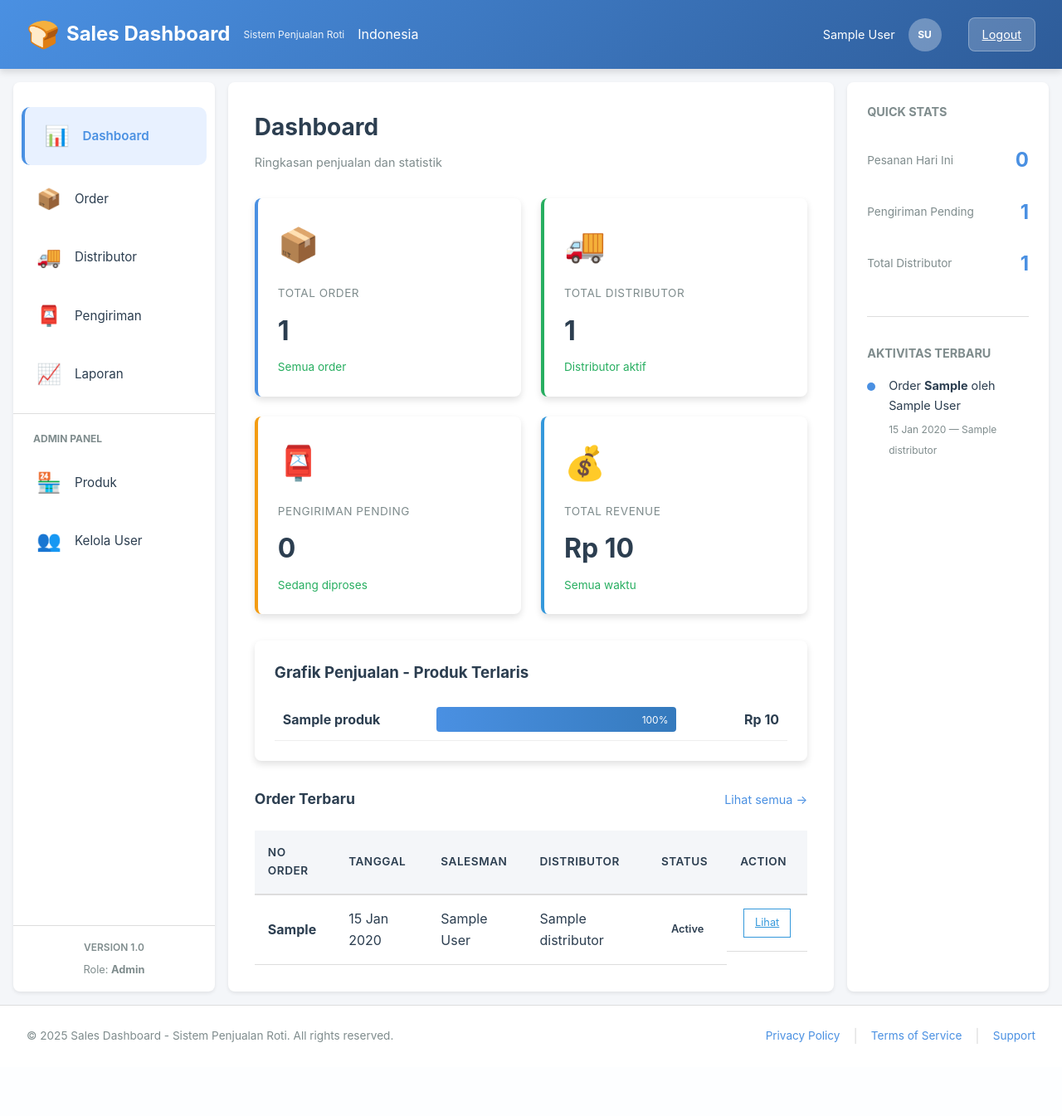
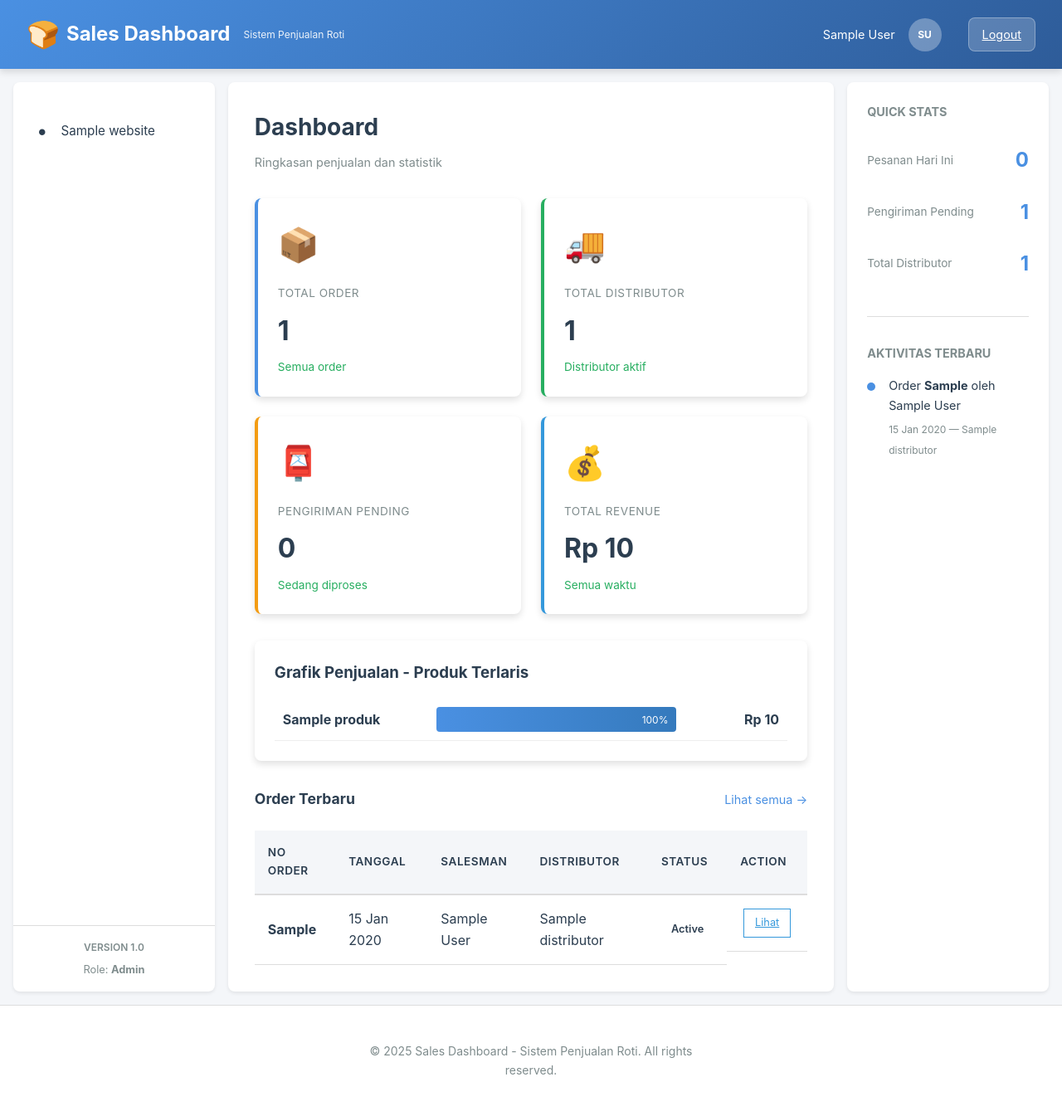
Before and after one commit to najlaramadhani/UAS_ProjectSales_SIFB, a PHP site: page / in a window 1280 px wide. Shown: the whole page at 83% size. Before the commit the page ends 1258 px from the top, so only its background shows below. Run offline with PHP 8.4, Linux system fonts and the light colour scheme; the visitor is signed in with stand-in values (Sample User, id 1); tables that the repository leaves empty or names only in its code hold one stand-in row (values such as "Sample post").

Commit message:
be final
BISSMILLAH DONE PIBS

```diff
--- a/sales-roti/layouts/footer.php
+++ b/sales-roti/layouts/footer.php
@@ -1,17 +1,90 @@
 <?php
-/**
- * Footer Layout Component
- */
+if (session_status() === PHP_SESSION_NONE) {
+    session_start();
+}
+
+if (!isset($koneksi)) {
+    include_once __DIR__ . '/../config/koneksi.php';
+}
+
+// Detect columns in kelola_website
+$columns = [];
+$colsStmt = $koneksi->query("SHOW COLUMNS FROM kelola_website");
+if ($colsStmt) {
+    while ($c = $colsStmt->fetch_assoc()) {
+        $columns[] = $c['Field'];
+    }
+}
+
+if (!function_exists('pickCol')) {
+    function pickCol(array $cols, array $candidates) {
+        foreach ($candidates as $cand) {
+            if (in_array($cand, $cols)) return $cand;
+        }
+        return null;
+    }
+}
+
+$tipeCol = pickCol($columns, ['tipe','type']);
+$activeCol = pickCol($columns, ['is_active','isActive','active']);
+$pageKeyCol = pickCol($columns, ['page_key','key_name','page']);
+$labelCol = pickCol($columns, ['label','value_text','name','title']);
+
+// Get footer items
+$footer_items = [];
+$whereActive = $activeCol ? "`$activeCol` = 1" : '1=1';
+if ($tipeCol) {
+    $sql = "SELECT * FROM kelola_website WHERE `$tipeCol` = 'footer' AND $whereActive";
+} else {
+    $sql = "SELECT * FROM kelola_website WHERE $whereActive";
+}
+
+if ($stmt = $koneksi->prepare($sql)) {
+    if ($stmt->execute()) {
+        $res = $stmt->get_result();
+        $footer_items = $res->fetch_all(MYSQLI_ASSOC);
+    }
+    $stmt->close();
+}
+
+// Organize items by category
+$left_items = [];
+$center_text = "&copy; " . date('Y') . " Sales Dashboard - Sistem Penjualan Roti. All rights reserved.";
+$right_items = [];
+
+foreach ($footer_items as $item) {
+    $pkeyVal = $pageKeyCol ? $item[$pageKeyCol] : (isset($item['page_key']) ? $item['page_key'] : '');
+    $labelVal = $labelCol ? $item[$labelCol] : (isset($item['label']) ? $item['label'] : '');
+
+    if (strpos($pkeyVal, 'socmed') === 0) {
+        $left_items[] = ['key' => $pkeyVal, 'label' => $labelVal];
+    } elseif ($pkeyVal === 'copyright') {
+        $center_text = $labelVal;
+    } elseif (strpos($pkeyVal, 'website') === 0 || strpos($pkeyVal, 'slogan') === 0) {
+        $right_items[] = ['key' => $pkeyVal, 'label' => $labelVal];
+    }
+}
 ?>
+
 <footer class="app-footer">
-    <div class="footer-content">
-        <p class="footer-text">&copy; 2025 Sales Dashboard - Sistem Penjualan Roti. All rights reserved.</p>
-        <div class="footer-links">
-            <a href="#" class="footer-link">Privacy Policy</a>
-            <span class="footer-separator">|</span>
-            <a href="#" class="footer-link">Terms of Service</a>
-            <span class="footer-separator">|</span>
-            <a href="#" class="footer-link">Support</a>
+    <div class="footer-content" style="display: flex; justify-content: space-between; align-items: center; padding: 20px;">
+        <!-- Left: Social Media -->
+        <div class="footer-left" style="flex: 1; text-align: left;">
+            <?php foreach ($left_items as $item): ?>
+                <span class="footer-item" style="margin-right: 15px; font-size: 14px;">📱 <?php echo htmlspecialchars($item['label']); ?></span>
+            <?php endforeach; ?>
+        </div>
+
+        <!-- Center: Copyright -->
+        <div class="footer-center" style="flex: 1; text-align: center;">
+            <p class="footer-text" style="margin: 0; font-size: 14px;"><?php echo $center_text; ?></p>
+        </div>
+
+        <!-- Right: Website Name & Slogan -->
+        <div class="footer-right" style="flex: 1; text-align: right;">
+            <?php foreach ($right_items as $item): ?>
+                <p class="footer-item" style="margin: 0; font-size: 14px;"><?php echo htmlspecialchars($item['label']); ?></p>
+            <?php endforeach; ?>
         </div>
     </div>
 </footer>
--- a/sales-roti/layouts/header.php
+++ b/sales-roti/layouts/header.php
@@ -1,19 +1,79 @@
 <?php
 /**
- * Header Layout Component
+ * Header Layout Component (dynamic from database)
  */
+if (session_status() === PHP_SESSION_NONE) {
+    session_start();
+}
+
 $user_name = isset($_SESSION['user_name']) ? $_SESSION['user_name'] : 'User';
-$user_initials = implode('', array_map(fn($word) => $word[0], explode(' ', $user_name)));
+$user_initials = implode('', array_map(function($w){ return $w[0]; }, explode(' ', $user_name)));
+
+if (!isset($koneksi)) {
+    include_once __DIR__ . '/../config/koneksi.php';
+}
+
+// Detect columns in kelola_website
+$columns = [];
+$colsStmt = $koneksi->query("SHOW COLUMNS FROM kelola_website");
+if ($colsStmt) {
+    while ($c = $colsStmt->fetch_assoc()) {
+        $columns[] = $c['Field'];
+    }
+}
+
+if (!function_exists('pickCol')) {
+    function pickCol(array $cols, array $candidates) {
+        foreach ($candidates as $cand) {
+            if (in_array($cand, $cols)) return $cand;
+        }
+        return null;
+    }
+}
+
+$tipeCol = pickCol($columns, ['tipe','type']);
+$activeCol = pickCol($columns, ['is_active','isActive','active']);
+$pageKeyCol = pickCol($columns, ['page_key','key_name','page']);
+$labelCol = pickCol($columns, ['label','value_text','name','title']);
+
+// Get header items from DB
+$site_title = 'Sales Dashboard';
+$site_subtitle = 'Sistem Penjualan Roti';
+$location = '';
+
+$whereActive = $activeCol ? "`$activeCol` = 1" : '1=1';
+if ($tipeCol) {
+    $sql = "SELECT * FROM kelola_website WHERE `$tipeCol` = 'header' AND $whereActive";
+} else {
+    $sql = "SELECT * FROM kelola_website WHERE $whereActive";
+}
+
+if ($stmt = $koneksi->prepare($sql)) {
+    if ($stmt->execute()) {
+        $res = $stmt->get_result();
+        $header_items = $res->fetch_all(MYSQLI_ASSOC);
+
+        foreach ($header_items as $item) {
+            $pkeyVal = $pageKeyCol ? $item[$pageKeyCol] : (isset($item['page_key']) ? $item['page_key'] : '');
+            $labelVal = $labelCol ? $item[$labelCol] : (isset($item['label']) ? $item['label'] : '');
+
+            if ($pkeyVal === 'site_title') $site_title = $labelVal;
+            if ($pkeyVal === 'site_subtitle') $site_subtitle = $labelVal;
+            if ($pkeyVal === 'location') $location = $labelVal;
+        }
+    }
+    $stmt->close();
+}
 ?>
 <header class="app-header">
     <div class="header-container">
         <div class="header-brand">
             <h1 class="brand-title">
                 <span class="brand-icon">🍞</span>
-                Sales Dashboard
+                <?php echo htmlspecialchars($site_title); ?>
             </h1>
-            <p class="brand-subtitle">Sistem Penjualan Roti</p>
-            <P>Indonesia</P>
+            <p class="brand-subtitle"><?php echo htmlspecialchars($site_subtitle); ?></p>
+            <?php if ($location): ?><p><?php echo htmlspecialchars($location); ?></p><?php endif; ?>
         </div>
 
         <div class="header-actions">
--- a/sales-roti/layouts/sidebar.php
+++ b/sales-roti/layouts/sidebar.php
@@ -1,63 +1,114 @@
 <?php
-/**
- * Sidebar Navigation Component
- * Shows different menus based on user role (admin vs sales)
- */
+if (session_status() === PHP_SESSION_NONE) {
+    session_start();
+}
 
-// Get user role from session
 $user_role = $_SESSION['role'] ?? 'sales';
+$current_page = isset($_GET['page']) ? $_GET['page'] : ($GLOBALS['page'] ?? 'dashboard');
+
+// DB query: get sidebar items (detect actual column names using SHOW COLUMNS)
+if (!isset($koneksi)) {
+    include_once __DIR__ . '/../config/koneksi.php';
+}
+
+$items = [];
+$columns = [];
+$colsStmt = $koneksi->query("SHOW COLUMNS FROM kelola_website");
+if ($colsStmt) {
+    while ($c = $colsStmt->fetch_assoc()) {
+        $columns[] = $c['Field'];
+    }
+}
+
+// helpers to pick column variants
+if (!function_exists('pickCol')) {
+    function pickCol(array $cols, array $candidates) {
+        foreach ($candidates as $cand) {
+            if (in_array($cand, $cols)) return $cand;
+        }
+        return null;
+    }
+}
+
+$tipeCol = pickCol($columns, ['tipe','type']);
+$activeCol = pickCol($columns, ['is_active','isActive','active','isActiveFlag']);
+$orderCol = pickCol($columns, ['urutan','urut','ordering','order_no','`order`']);
+$pageKeyCol = pickCol($columns, ['page_key','key_name','page','pageKey','key']);
+$labelCol = pickCol($columns, ['label','value_text','name','title','text']);
+
+// Build safe query
+$whereActive = $activeCol ? "`$activeCol` = 1" : '1=1';
+if ($tipeCol) {
+    $sql = "SELECT * FROM kelola_website WHERE `$tipeCol` = ? AND $whereActive";
+} else {
+    $sql = "SELECT * FROM kelola_website WHERE $whereActive"; // fallback
+}
+if ($orderCol) {
+    $sql .= " ORDER BY `$orderCol` ASC";
+}
+
+if ($stmt = $koneksi->prepare($sql)) {
+    if ($tipeCol) {
+        $t = 'sidebar';
+        $stmt->bind_param('s', $t);
+    }
+    if ($stmt->execute()) {
+        $res = $stmt->get_result();
+        $items = $res->fetch_all(MYSQLI_ASSOC);
+    }
+    $stmt->close();
+}
+
+// icon mapping (HARDCODE)
+$icons = [
+    'dashboard' => '📊',
+    'order' => '📦',
+    'distributor' => '🚚',
+    'pengiriman' => '📮',
+    'laporan' => '📈',
+    'produk' => '🏪',
+    'user' => '👥'
+];
+
+// admin-only keys
+$admin_only = ['produk', 'user'];
 ?>
+
 <nav class="sidebar">
     <div class="sidebar-content">
         <ul class="nav-menu">
-            <!-- Menu untuk semua role -->
+            <?php if (empty($items)): ?>
+                <!-- fallback static menu if DB empty -->
                 <li>
-                <a href="index.php?page=dashboard" class="nav-item <?php echo ($GLOBALS['page'] == 'dashboard') ? 'active' : ''; ?>">
+                    <a href="index.php?page=dashboard" class="nav-item <?php echo ($current_page == 'dashboard') ? 'active' : ''; ?>">
                         <span class="nav-icon">📊</span>
                         <span class="nav-label">Dashboard</span>
                     </a>
                 </li>
+            <?php else: ?>
+                <?php
+                $showed_admin_divider = false;
+                foreach ($items as $it):
+                    $key = $it['page_key'];
+                    $is_admin_only = in_array($key, $admin_only);
+                    // hide admin-only items for non-admin
+                    if ($is_admin_only && $user_role !== 'admin') continue;
+                    // add divider before first admin item
+                    if ($is_admin_only && $user_role === 'admin' && !$showed_admin_divider) {
+                        echo '<li class="nav-divider"></li>';
+                        echo '<li class="nav-section-title">Admin Panel</li>';
+                        $showed_admin_divider = true;
+                    }
+                    $label = $it['label'];
+                    $icon = isset($icons[$key]) ? $icons[$key] : '•';
+                ?>
                     <li>
-                <a href="index.php?page=order" class="nav-item <?php echo ($GLOBALS['page'] == 'order') ? 'active' : ''; ?>">
-                    <span class="nav-icon">📦</span>
-                    <span class="nav-label">Order</span>
+                        <a href="index.php?page=<?php echo urlencode($key); ?>" class="nav-item <?php echo ($current_page === $key) ? 'active' : ''; ?>">
+                            <span class="nav-icon"><?php echo $icon; ?></span>
+                            <span class="nav-label"><?php echo htmlspecialchars($label); ?></span>
                         </a>
                     </li>
-            <li>
-                <a href="index.php?page=distributor" class="nav-item <?php echo ($GLOBALS['page'] == 'distributor') ? 'active' : ''; ?>">
-                    <span class="nav-icon">🚚</span>
-                    <span class="nav-label">Distributor</span>
-                </a>
-            </li>
-            <li>
-                <a href="index.php?page=pengiriman" class="nav-item <?php echo ($GLOBALS['page'] == 'pengiriman') ? 'active' : ''; ?>">
-                    <span class="nav-icon">📮</span>
-                    <span class="nav-label">Pengiriman</span>
-                </a>
-            </li>
-            <li>
-                <a href="index.php?page=laporan" class="nav-item <?php echo ($GLOBALS['page'] == 'laporan') ? 'active' : ''; ?>">
-                    <span class="nav-icon">📈</span>
-                    <span class="nav-label">Laporan</span>
-                </a>
-            </li>
-
-            <!-- Menu khusus Admin -->
-            <?php if ($user_role === 'admin'): ?>
-            <li class="nav-divider"></li>
-            <li class="nav-section-title">Admin Panel</li>
-            <li>
-                <a href="index.php?page=produk" class="nav-item <?php echo ($GLOBALS['page'] == 'produk') ? 'active' : ''; ?>">
-                    <span class="nav-icon">🏪</span>
-                    <span class="nav-label">Produk</span>
-                </a>
-            </li>
-            <li>
-                <a href="index.php?page=user" class="nav-item <?php echo ($GLOBALS['page'] == 'user') ? 'active' : ''; ?>">
-                    <span class="nav-icon">👥</span>
-                    <span class="nav-label">Kelola User</span>
-                </a>
-            </li>
+                <?php endforeach; ?>
             <?php endif; ?>
         </ul>
     </div>
@@ -65,7 +116,7 @@ $user_role = $_SESSION['role'] ?? 'sales';
     <div class="sidebar-footer">
         <div class="sidebar-info">
             <p class="info-label">Version 1.0</p>
-            <p class="role-badge">Role: <strong><?php echo ucfirst($user_role); ?></strong></p>
+            <p class="role-badge">Role: <strong><?php echo ucfirst(htmlspecialchars($user_role)); ?></strong></p>
         </div>
     </div>
 </nav>
```
Lines whose indentation alone changed are shown as unchanged.
